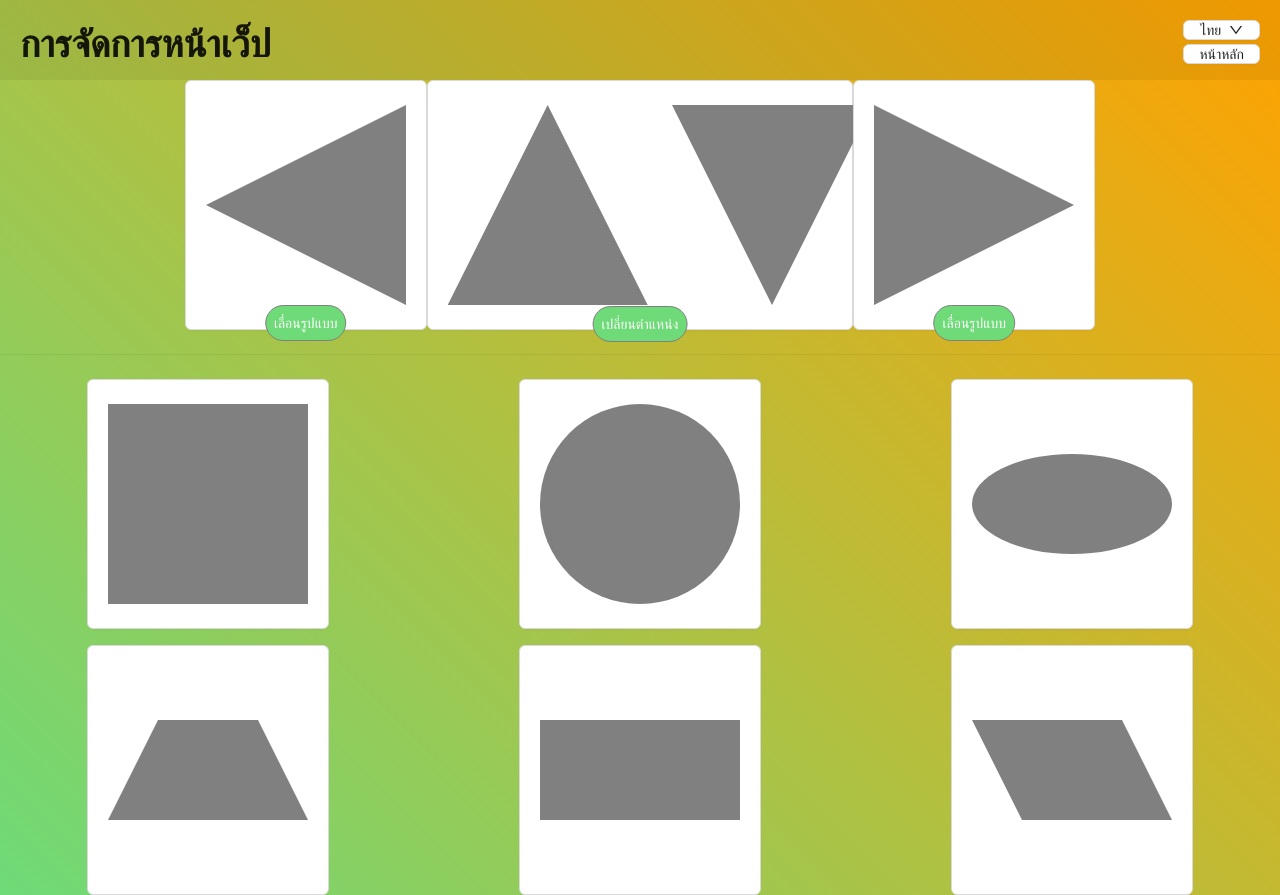
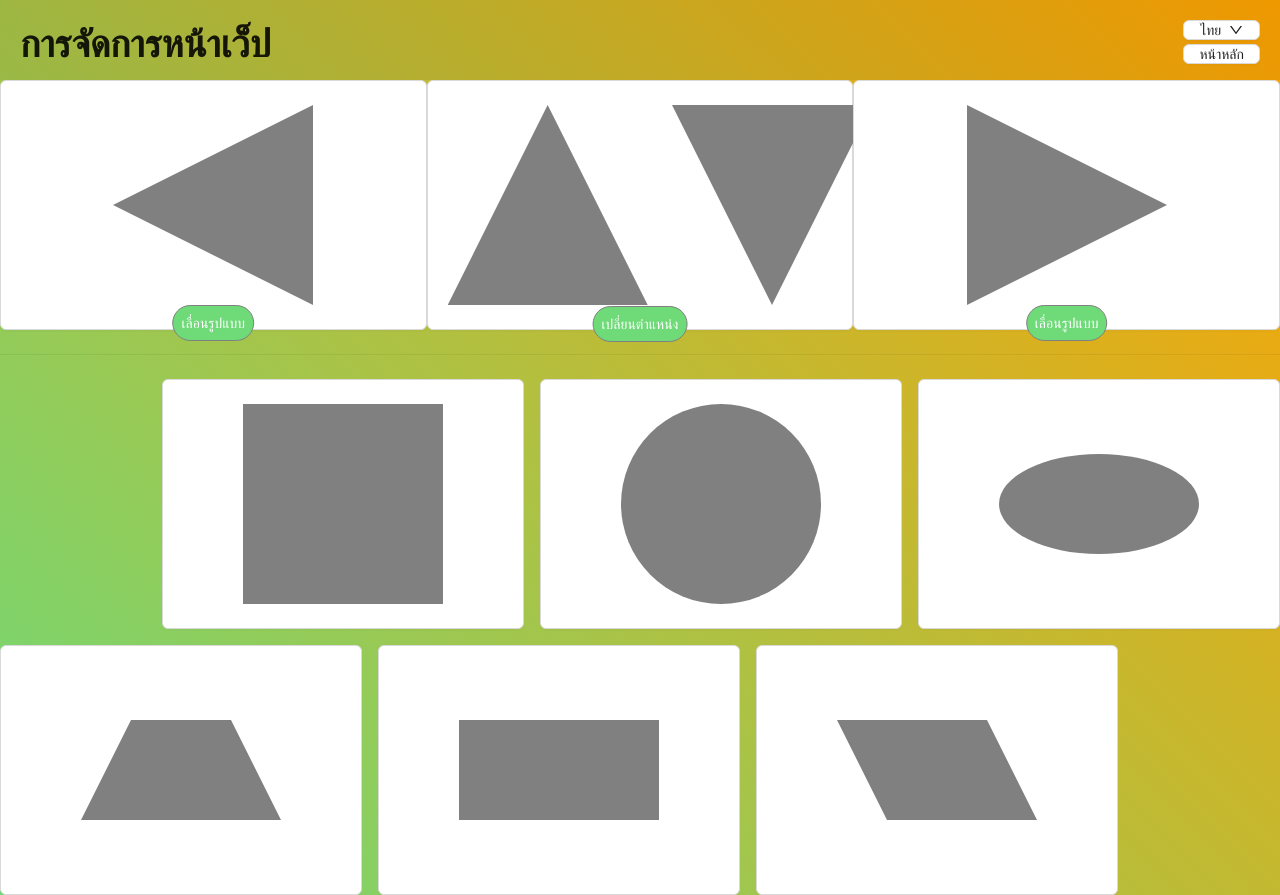
Before and after one commit to saketam/swd-test, a Next.js app: page /web_page in a window 1280 px wide. Built offline with nearby package versions, Linux system fonts and the light colour scheme.

Commit message:
swap grid

```diff
--- a/src/pages/web_page/index.tsx
+++ b/src/pages/web_page/index.tsx
@@ -27,6 +27,9 @@ const startShape = [
 const WebPage = () => {
   const { t } = useTranslation()
   const [shapes, setShapes] = useState(startShape)
+  const [swapGrid, setSwapGrid] = useState(true)
+
+  const swap = () => setSwapGrid(prev => !prev)
 
   const handleMoveShape = (direction: string) => () => {
     if (direction == 'left') {
@@ -42,11 +45,11 @@ const WebPage = () => {
         return [last, ...newShape]
       })
     } else if (direction == 'updown') {
-      // Move Position ให้สลับ Grid Layout ขึ้นลง  // sad :(
       return setShapes(prev => {
         const newShape = [...prev]
         const first = newShape.slice(0, 3)
         const last = newShape.slice(3, 6)
+        swap()
         return [...last, ...first]
       })
     } else if (direction == 'random') {
@@ -98,10 +101,14 @@ const WebPage = () => {
 
   const ResultSection = () => {
     return (
-      <Row gutter={[16, 16]} justify='center' id="row-result">
+      <>
+        <Row gutter={[16, 16]} style={{ flexFlow: swapGrid ? "row wrap" : "row wrap-reverse" }}>
+          <Col span={24}>
+            <Row gutter={[16, 16]} >
+              <Col span={3}></Col>
               {
-          shapes.map((shape, index) => (
-            <Col span={8} key={index}>
+                shapes.slice(0, 3).map((shape, index) => (
+                  <Col span={7} key={index}>
                     <Row justify='center'>
                       <Button className="button" onClick={handleMoveShape('random')}>
                         {shape()}
@@ -111,6 +118,25 @@ const WebPage = () => {
                 ))
               }
             </Row>
+          </Col>
+
+          <Col span={24}>
+            <Row gutter={[16, 16]}>
+              {
+                shapes.slice(3, 6).map((shape, index) => (
+                  <Col span={7} key={index}>
+                    <Row justify='center'>
+                      <Button className="button" onClick={handleMoveShape('random')}>
+                        {shape()}
+                      </Button>
+                    </Row>
+                  </Col>
+                ))
+              }
+            </Row>
+          </Col>
+        </Row>
+      </>
     )
   }
 
--- a/src/pages/web_page/style.scss
+++ b/src/pages/web_page/style.scss
@@ -1,7 +1,10 @@
 .button {
-  width: max-content;
+  width: 450px;
   padding: 20px;
   height: 250px;
+  display: flex;
+  justify-content: center;
+  align-items: center;
 }
 
 .button2 {
```
Lines whose indentation alone changed are shown as unchanged.
